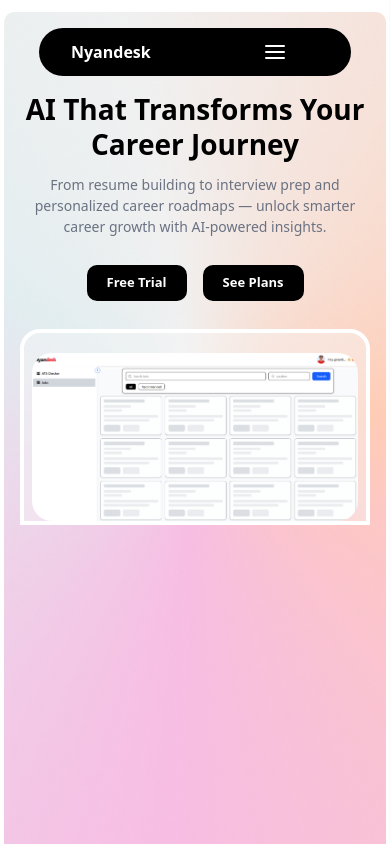
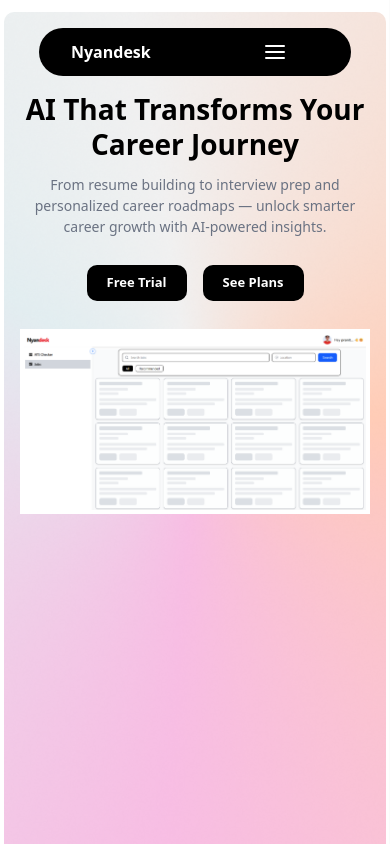
Before and after one commit to PranitWork/nyandesk, a React (Vite) app in the folder frontend/: page / in a window 390 px wide. Shown: the top 844 px of the page. Built offline with nearby package versions, Linux system fonts and the light colour scheme; no server answers.

Commit message:
bug fixing

```diff
--- a/frontend/src/pages/landingpage/Landing.jsx
+++ b/frontend/src/pages/landingpage/Landing.jsx
@@ -27,9 +27,9 @@
           </Link>
         </div>
 
-        <div className="overlays w-full md:w-[80%] rounded-t-[20px] overflow-hidden pt-5 border-white border-4 bg-[#f5f5f56e] flex justify-center mt-5">
+        <div className="overlays w-full md:w-[80%] md:rounded-t-[20px] overflow-hidden md:pt-5 border-white border-4 bg-[#f5f5f56e] flex justify-center mt-5">
           <img
-            className="w-[95%] rounded-[20px] object-cover"
+            className=" w-full md:w-[95%] md:rounded-[20px] object-cover"
             src="/Images/herosection/dashboard.png"
             alt="Dashboard"
           />
```
